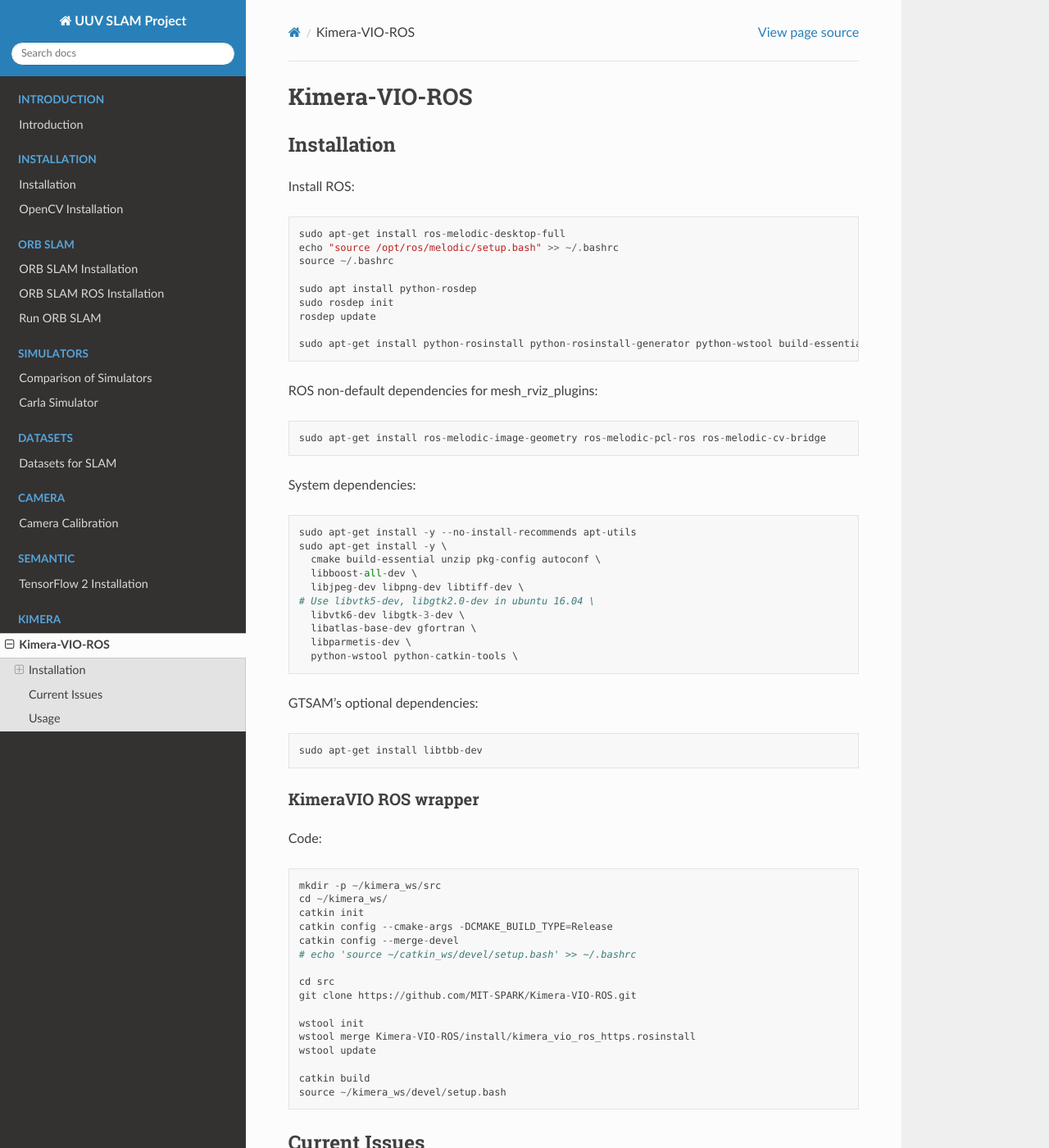
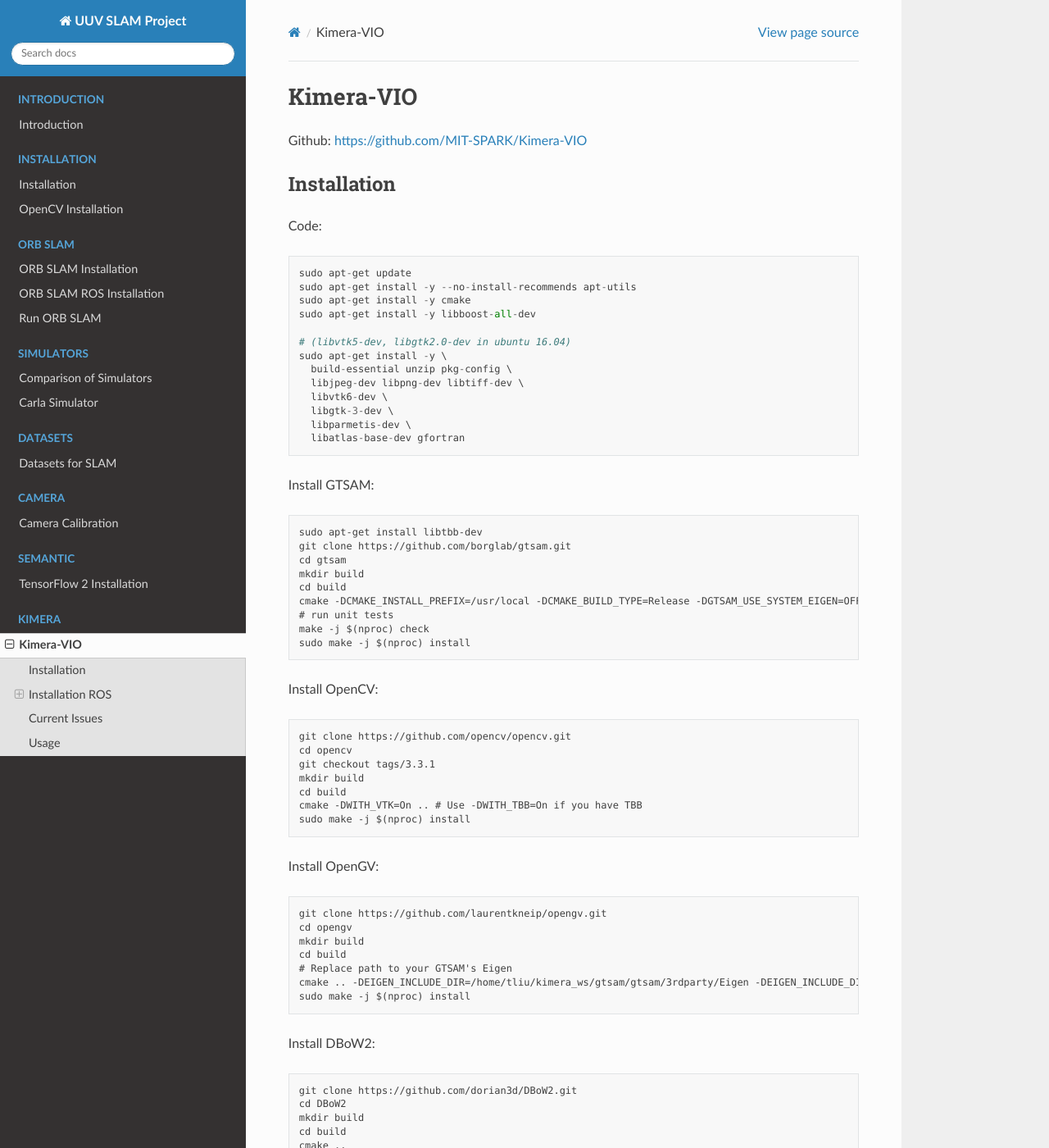
Before and after one commit to tianchenliu/uuv-slam-docs-test, a Sphinx documentation site: the page built from docs/source/sections/kimera/kimera_vio.rst, in a window 1280 px wide and 1400 px high. Shown: the whole window at 82% size. Built offline with Sphinx 7.4.7 and the Read the Docs theme 2.0.0, drawn with Linux system fonts in a browser that asks for light colours; some of the changed text lies outside the part shown.

Commit message:
Add kimera-vio installation commands

```diff
--- a/docs/source/sections/kimera/kimera_vio.rst
+++ b/docs/source/sections/kimera/kimera_vio.rst
@@ -1,8 +1,97 @@
-Kimera-VIO-ROS
+Kimera-VIO
 ====================
+
+Github: https://github.com/MIT-SPARK/Kimera-VIO
 
 Installation
 ---------------
+
+Code: ::
+
+    sudo apt-get update
+    sudo apt-get install -y --no-install-recommends apt-utils
+    sudo apt-get install -y cmake
+    sudo apt-get install -y libboost-all-dev
+
+    # (libvtk5-dev, libgtk2.0-dev in ubuntu 16.04)
+    sudo apt-get install -y \
+      build-essential unzip pkg-config \
+      libjpeg-dev libpng-dev libtiff-dev \
+      libvtk6-dev \
+      libgtk-3-dev \
+      libparmetis-dev \
+      libatlas-base-dev gfortran
+
+Install GTSAM: ::
+
+    sudo apt-get install libtbb-dev
+    git clone https://github.com/borglab/gtsam.git
+    cd gtsam
+    mkdir build
+    cd build
+    cmake -DCMAKE_INSTALL_PREFIX=/usr/local -DCMAKE_BUILD_TYPE=Release -DGTSAM_USE_SYSTEM_EIGEN=OFF -DGTSAM_POSE3_EXPMAP=ON -DGTSAM_ROT3_EXPMAP=ON -DGTSAM_TANGENT_PREINTEGRATION=OFF ..
+    # run unit tests
+    make -j $(nproc) check
+    sudo make -j $(nproc) install
+
+Install OpenCV: ::
+
+    git clone https://github.com/opencv/opencv.git
+    cd opencv
+    git checkout tags/3.3.1
+    mkdir build
+    cd build
+    cmake -DWITH_VTK=On .. # Use -DWITH_TBB=On if you have TBB
+    sudo make -j $(nproc) install
+
+
+Install OpenGV: ::
+
+    git clone https://github.com/laurentkneip/opengv.git
+    cd opengv
+    mkdir build
+    cd build
+    # Replace path to your GTSAM's Eigen
+    cmake .. -DEIGEN_INCLUDE_DIR=/home/tliu/kimera_ws/gtsam/gtsam/3rdparty/Eigen -DEIGEN_INCLUDE_DIRS=/home/tliu/kimera_ws/gtsam/gtsam/3rdparty/Eigen
+    sudo make -j $(nproc) install
+
+Install DBoW2: ::
+
+    git clone https://github.com/dorian3d/DBoW2.git
+    cd DBoW2
+    mkdir build
+    cd build
+    cmake ..
+    sudo make -j $(nproc) install
+
+Install Kimera-RPGO: ::
+
+    git clone https://github.com/MIT-SPARK/Kimera-RPGO.git
+    cd Kimera-RPGO
+    mkdir build
+    cd build
+    cmake ..
+    sudo make -j $(nproc)
+
+Glog, Gflags: ::
+
+    sudo apt-get install libgflags-dev libgoogle-glog-dev
+
+Install Kimera-VIO: ::
+
+    git clone https://github.com/MIT-SPARK/Kimera-VIO.git
+    cd Kimera-VIO
+    mkdir build
+    cd build
+    cmake ..
+    make -j $(nproc)
+
+
+(For docker installation, check https://github.com/MIT-SPARK/Kimera-VIO/blob/master/docs/kimera_vio_install.md)
+
+
+Installation ROS
+------------------
 
 Install ROS: ::
 
```
